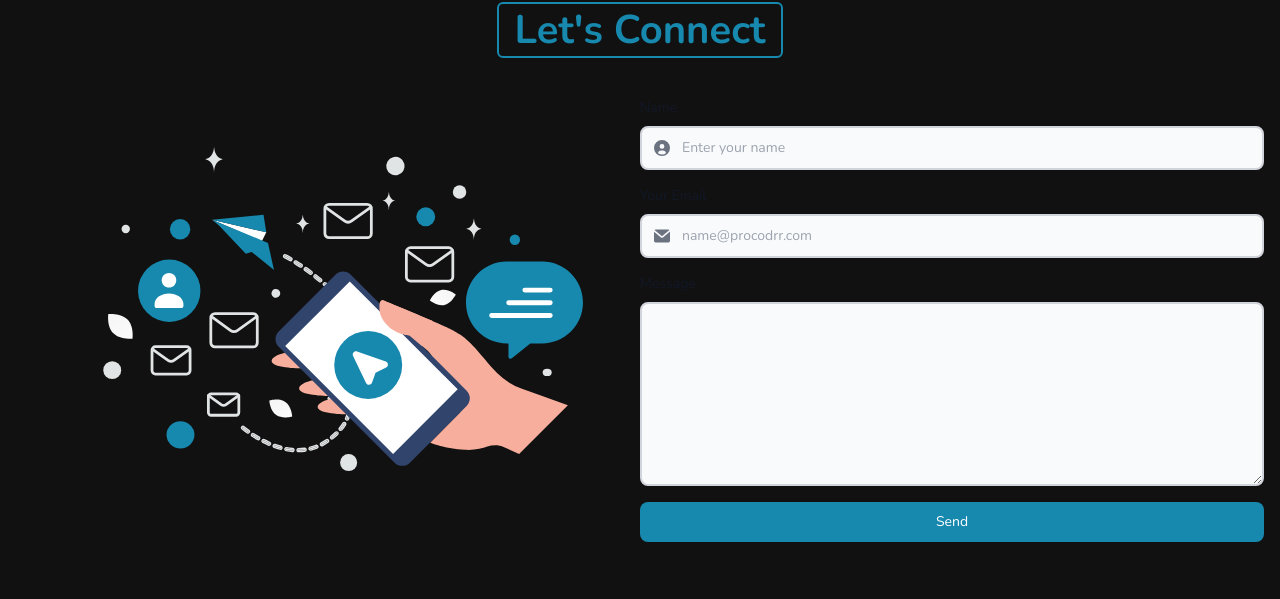
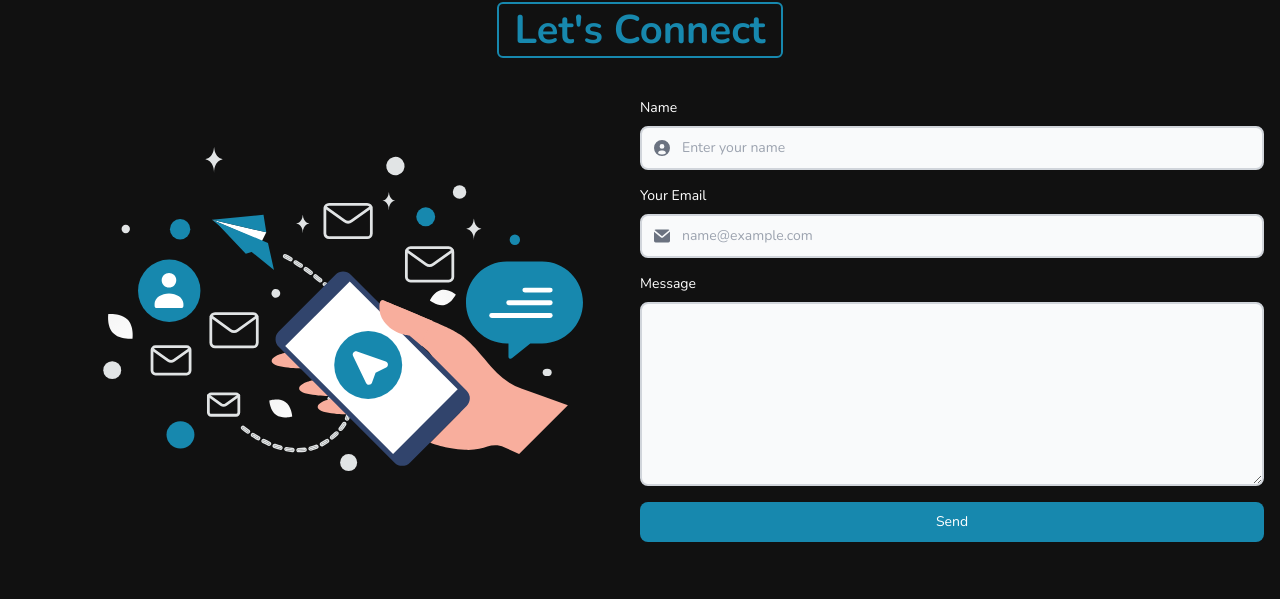
Before and after one commit to TOWHID16/towhidPortfolio, a React (Vite) app: page / in a window 1280 px wide. Shown: the part 3161-3760 px from the top of the page. Built offline with nearby package versions, Linux system fonts and the light colour scheme; a web font is replaced by a local one.

Commit message:
feat: implement contact form with state management and success message

```diff
--- a/src/components/Contact.jsx
+++ b/src/components/Contact.jsx
@@ -1,8 +1,41 @@
-import React from 'react';
+import React, { useState } from 'react';
 import UserIcon from './icons/UserIcon';
 import FormEmailIcon from './icons/FormEmailIcon';
 
 const Contact = () => {
+  // State to hold form data
+  const [formData, setFormData] = useState({
+    name: '',
+    email: '',
+    message: ''
+  });
+  // State to handle submission status
+  const [formSuccess, setFormSuccess] = useState(false);
+
+  const handleChange = (e) => {
+    setFormData({
+      ...formData,
+      [e.target.name]: e.target.value
+    });
+  };
+
+  const handleSubmit = (e) => {
+    e.preventDefault();
+
+    const form = e.target;
+    const netlifyFormData = new URLSearchParams(new FormData(form)).toString();
+
+    fetch('/', {
+      method: 'POST',
+      headers: { 'Content-Type': 'application/x-www-form-urlencoded' },
+      body: netlifyFormData
+    })
+    .then(() => {
+        setFormSuccess(true); // Show success message
+    })
+    .catch((error) => alert(error));
+  };
+
   return (
     <section className="max-w-screen-xl mx-auto px-4 pb-12">
       <h2 className="text-3xl sm:text-[40px] bg-[#111] relative z-10 font-bold px-4 py-2 w-max mx-auto text-center text-[#1788ae] sm:border-2 border-[#1788ae] rounded-md">
@@ -12,29 +45,67 @@ const Contact = () => {
         <div className="w-full">
           <img src="/assets/images/contact-me.svg" alt="phone" />
         </div>
-        <form className="w-full" name="contactUS" data-netlify="true">
-          {/* Add this hidden input for Netlify */}
+
+        {formSuccess ? (
+          <div className="w-full text-center p-8 bg-gray-800 rounded-lg">
+            <h3 className="text-2xl font-bold text-green-400">Thank you!</h3>
+            <p className="text-gray-300 mt-2">Your message has been sent successfully.</p>
+          </div>
+        ) : (
+          <form
+            className="w-full"
+            name="contactUS"
+            data-netlify="true"
+            onSubmit={handleSubmit}
+          >
             <input type="hidden" name="form-name" value="contactUS" />
 
-          <label htmlFor="name" className="block mb-2 text-sm font-medium text-gray-900 dark:text-white">Name</label>
+            <label htmlFor="name" className="block mb-2 text-sm font-medium text-white">Name</label>
             <div className="relative mb-4">
               <UserIcon />
-            <input type="text" id="name" name="name" className="bg-gray-50 border-2 outline-none border-gray-300 text-gray-900 text-sm rounded-lg focus:ring-[#1788ae] focus:border-[#1788ae] block w-full ps-10 p-2.5 dark:bg-gray-700 dark:border-gray-600 dark:placeholder-gray-400 dark:text-white" placeholder="Enter your name" />
+              <input
+                type="text"
+                id="name"
+                name="name"
+                value={formData.name}
+                onChange={handleChange}
+                className="bg-gray-50 border-2 outline-none border-gray-300 text-gray-900 text-sm rounded-lg focus:ring-[#1788ae] focus:border-[#1788ae] block w-full ps-10 p-2.5 dark:bg-gray-700 dark:border-gray-600 dark:placeholder-gray-400 dark:text-white"
+                placeholder="Enter your name"
+                required
+              />
             </div>
 
-          <label htmlFor="email" className="block mb-2 text-sm font-medium text-gray-900 dark:text-white">Your Email</label>
+            <label htmlFor="email" className="block mb-2 text-sm font-medium text-white">Your Email</label>
             <div className="relative mb-4">
               <FormEmailIcon />
-            <input type="text" id="email" name="email" className="bg-gray-50 border-2 outline-none border-gray-300 text-gray-900 text-sm rounded-lg focus:ring-[#1788ae] focus:border-[#1788ae] block w-full ps-10 p-2.5 dark:bg-gray-700 dark:border-gray-600 dark:placeholder-gray-400 dark:text-white" placeholder="name@procodrr.com" />
+              <input
+                type="email"
+                id="email"
+                name="email"
+                value={formData.email}
+                onChange={handleChange}
+                className="bg-gray-50 border-2 outline-none border-gray-300 text-gray-900 text-sm rounded-lg focus:ring-[#1788ae] focus:border-[#1788ae] block w-full ps-10 p-2.5 dark:bg-gray-700 dark:border-gray-600 dark:placeholder-gray-400 dark:text-white"
+                placeholder="name@example.com"
+                required
+              />
             </div>
 
-          <label htmlFor="message" className="block mb-2 text-sm font-medium text-gray-900 dark:text-white">Message</label>
-          <textarea id="message" name="message" rows="8" className="bg-gray-50 border-2 outline-none border-gray-300 text-gray-900 text-sm rounded-lg focus:ring-[#1788ae] focus:border-[#1788ae] block w-full p-2.5 dark:bg-gray-700 dark:border-gray-600 dark:placeholder-gray-400 dark:text-white"></textarea>
+            <label htmlFor="message" className="block mb-2 text-sm font-medium text-white">Message</label>
+            <textarea
+              id="message"
+              name="message"
+              rows="8"
+              value={formData.message}
+              onChange={handleChange}
+              className="bg-gray-50 border-2 outline-none border-gray-300 text-gray-900 text-sm rounded-lg focus:ring-[#1788ae] focus:border-[#1788ae] block w-full p-2.5 dark:bg-gray-700 dark:border-gray-600 dark:placeholder-gray-400 dark:text-white"
+              required
+            ></textarea>
 
             <button type="submit" className="w-full text-white bg-[#1788ae] hover:bg-[#1280a4] focus:ring-4 focus:ring-[#4489a0] font-medium rounded-lg text-sm px-5 py-2.5 me-2 mb-2 focus:outline-none mt-4">
               Send
             </button>
           </form>
+        )}
       </div>
     </section>
   );
```
Lines whose indentation alone changed are shown as unchanged.
